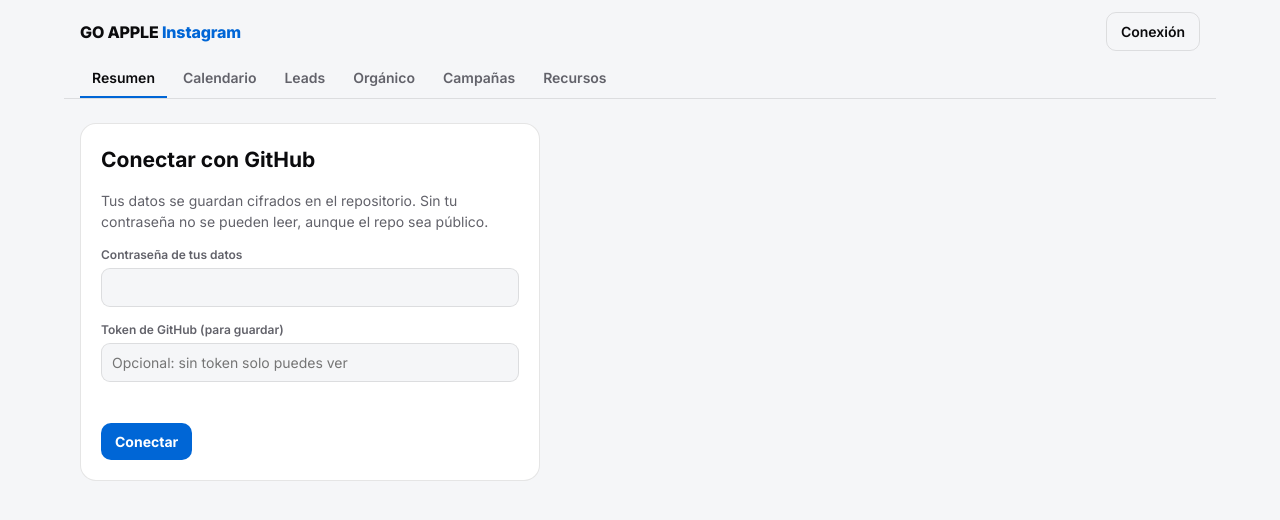
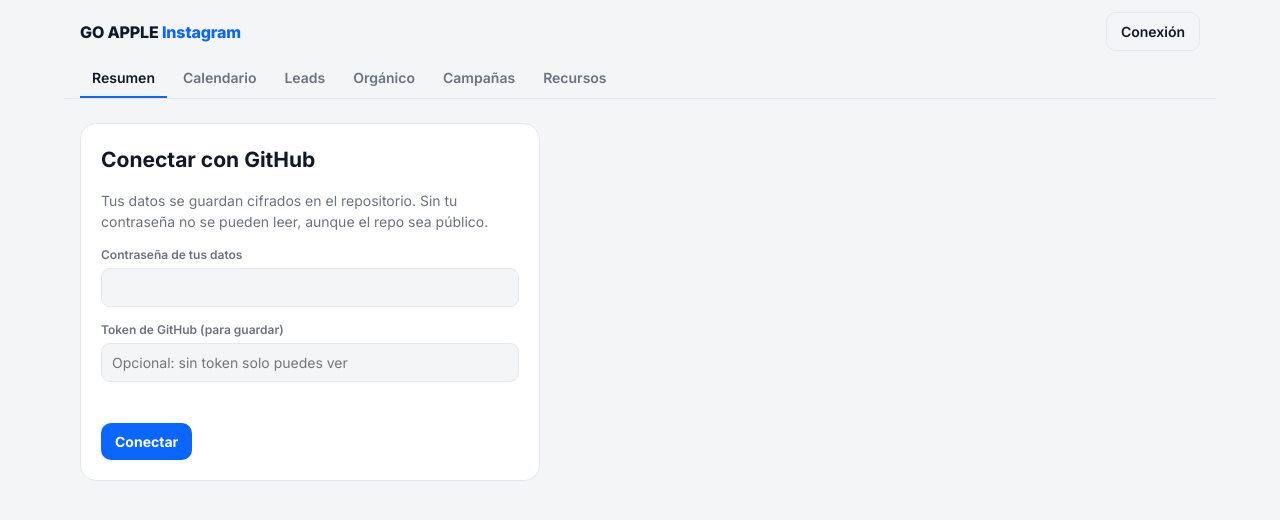
Before and after one commit to ramaskere/go-apple-sistema, a plain HTML site: page instagram.html in a window 1280 px wide. Drawn offline with Linux system fonts and the light colour scheme.

Commit message:
Reskin de la página de Instagram para que combine con el sistema de ventas
Misma paleta clara (tarjetas blancas, acento azul, tipografía Inter)
que el tema "app" del CRM, con su variante oscura equivalente a
"app-oscuro". Solo cambios de CSS (variables de color y radios),
sin tocar la lógica ni las clases del CRM (archivo totalmente aparte).

Co-Authored-By: Claude Sonnet 5 <noreply@anthropic.com>

```diff
--- a/instagram.html
+++ b/instagram.html
@@ -5,25 +5,26 @@
 <title>GO APPLE · Instagram</title>
 <meta name="robots" content="noindex">
 <link rel="preconnect" href="https://fonts.googleapis.com">
-<link rel="stylesheet" href="https://fonts.googleapis.com/css2?family=Inter:wght@400;500;600;700;800&display=swap">
+<link rel="stylesheet" href="https://fonts.googleapis.com/css2?family=Inter:wght@400;600;700;800;900&display=swap">
 <style>
 /* Layout: barra superior con pestañas, contenido en una columna ancha; tablas con scroll propio.
-   Paleta dark-first de ramaruizmkt (negro, azul de marca), con variante clara. */
+   Misma paleta y tipografía del sistema de ventas (tema "app" de GO APPLE): fondo claro,
+   tarjetas blancas redondeadas, acento azul. Respeta modo oscuro del sistema (como el tema "app-oscuro"). */
 :root {
-  --bg: #050505; --surface: #0e0e10; --raise: #151518; --line: rgba(255,255,255,.09);
-  --fg: #f4f4f5; --muted: #8f8f94; --accent: #0a84ff; --accent-ink: #ffffff;
-  --good: #30d158; --warn: #ffb340; --bad: #ff453a;
+  --bg: #f4f5f7; --surface: #ffffff; --raise: #f3f4f6; --line: #e5e7eb;
+  --fg: #111827; --muted: #6b7280; --accent: #0a66ff; --accent-ink: #ffffff;
+  --good: #16a34a; --warn: #d97706; --bad: #dc2626;
   --font: "Inter", system-ui, -apple-system, "Segoe UI", sans-serif;
-  color-scheme: dark;
+  color-scheme: light;
 }
-@media (prefers-color-scheme: light) { :root:not([data-theme="dark"]) {
-  --bg: #f5f6f8; --surface: #ffffff; --raise: #eef0f4; --line: rgba(0,0,0,.1);
-  --fg: #0b0b0d; --muted: #62626a; --accent: #0066d6; --accent-ink: #ffffff;
-  --good: #1c8a3a; --warn: #a96300; --bad: #c8261c; color-scheme: light; } }
-:root[data-theme="light"] {
-  --bg: #f5f6f8; --surface: #ffffff; --raise: #eef0f4; --line: rgba(0,0,0,.1);
-  --fg: #0b0b0d; --muted: #62626a; --accent: #0066d6; --accent-ink: #ffffff;
-  --good: #1c8a3a; --warn: #a96300; --bad: #c8261c; color-scheme: light; }
+@media (prefers-color-scheme: dark) { :root:not([data-theme="light"]) {
+  --bg: #07080d; --surface: rgba(18,20,28,.75); --raise: rgba(255,255,255,.06); --line: rgba(255,255,255,.14);
+  --fg: #f4f4f4; --muted: #a1a1aa; --accent: #3b82f6; --accent-ink: #ffffff;
+  --good: #22c55e; --warn: #f59e0b; --bad: #ef4444; color-scheme: dark; } }
+:root[data-theme="dark"] {
+  --bg: #07080d; --surface: rgba(18,20,28,.75); --raise: rgba(255,255,255,.06); --line: rgba(255,255,255,.14);
+  --fg: #f4f4f4; --muted: #a1a1aa; --accent: #3b82f6; --accent-ink: #ffffff;
+  --good: #22c55e; --warn: #f59e0b; --bad: #ef4444; color-scheme: dark; }
 
 * { box-sizing: border-box; }
 body { margin: 0; background: var(--bg); color: var(--fg); font-family: var(--font); font-size: 14px; line-height: 1.5; padding-inline: 16px; padding-block: 0 56px; }
@@ -62,12 +63,12 @@ main { padding-top: 24px; display: flex; flex-direction: column; gap: 28px; }
 .hint { color: var(--muted); font-size: 13px; }
 
 .kpis { display: grid; grid-template-columns: repeat(auto-fit, minmax(150px, 1fr)); gap: 10px; }
-.kpi { background: var(--surface); border: 1px solid var(--line); border-radius: 14px; padding: 14px 16px; display: flex; flex-direction: column; gap: 2px; min-width: 0; }
+.kpi { background: var(--surface); border: 1px solid var(--line); border-radius: 16px; padding: 14px 16px; display: flex; flex-direction: column; gap: 2px; min-width: 0; }
 .kpi b { font-size: 24px; font-weight: 800; letter-spacing: -.02em; font-variant-numeric: tabular-nums; }
 .kpi small { color: var(--muted); font-size: 12px; }
 .kpi .eyebrow { font-size: 10.5px; }
 
-.funnel { display: flex; flex-direction: column; gap: 8px; background: var(--surface); border: 1px solid var(--line); border-radius: 14px; padding: 16px; }
+.funnel { display: flex; flex-direction: column; gap: 8px; background: var(--surface); border: 1px solid var(--line); border-radius: 16px; padding: 16px; }
 .frow { display: grid; grid-template-columns: 84px 1fr 120px; gap: 12px; align-items: center; }
 .frow .track { background: var(--raise); border-radius: 6px; height: 22px; overflow: hidden; }
 .frow .fill { height: 100%; background: var(--accent); border-radius: 6px; min-width: 2px; }
@@ -75,7 +76,7 @@ main { padding-top: 24px; display: flex; flex-direction: column; gap: 28px; }
 .frow span:last-child { color: var(--muted); font-size: 12.5px; text-align: right; }
 .frow span:first-child { font-weight: 600; }
 
-.tablebox { overflow-x: auto; background: var(--surface); border: 1px solid var(--line); border-radius: 14px; }
+.tablebox { overflow-x: auto; background: var(--surface); border: 1px solid var(--line); border-radius: 16px; }
 table { border-collapse: collapse; width: 100%; min-width: 640px; }
 th { text-align: left; font-size: 11px; font-weight: 700; letter-spacing: .08em; text-transform: uppercase; color: var(--muted); padding: 10px 12px; border-bottom: 1px solid var(--line); white-space: nowrap; }
 td { padding: 10px 12px; border-bottom: 1px solid var(--line); vertical-align: middle; }
@@ -98,7 +99,7 @@ select.stage { background: var(--raise); border: 1px solid var(--line); border-r
 .chip { background: transparent; border: 1px solid var(--line); border-radius: 999px; padding: 4px 12px; font-size: 13px; font-weight: 600; color: var(--muted); cursor: pointer; }
 .chip[aria-pressed="true"] { background: var(--fg); color: var(--bg); border-color: var(--fg); }
 
-.empty { border: 1px dashed var(--line); border-radius: 14px; padding: 28px 20px; display: flex; flex-direction: column; gap: 10px; align-items: flex-start; }
+.empty { border: 1px dashed var(--line); border-radius: 16px; padding: 28px 20px; display: flex; flex-direction: column; gap: 10px; align-items: flex-start; }
 .empty p { margin: 0; color: var(--muted); max-width: 52ch; }
 .empty h3 { font-size: 16px; }
 .two { display: grid; grid-template-columns: repeat(auto-fit, minmax(300px, 1fr)); gap: 24px; }
@@ -120,7 +121,7 @@ select.stage { background: var(--raise); border: 1px solid var(--line); border-r
 .cal-head { display: flex; align-items: center; gap: 8px; flex-wrap: wrap; }
 .cal-head h2 { text-transform: none; min-width: 150px; }
 .cal-head h2::first-letter { text-transform: uppercase; }
-.cal-grid { display: grid; grid-template-columns: repeat(7, minmax(0, 1fr)); gap: 1px; background: var(--line); border: 1px solid var(--line); border-radius: 14px; overflow: hidden; }
+.cal-grid { display: grid; grid-template-columns: repeat(7, minmax(0, 1fr)); gap: 1px; background: var(--line); border: 1px solid var(--line); border-radius: 16px; overflow: hidden; }
 .cal-dow { background: var(--surface); padding: 8px; font-size: 11px; font-weight: 700; letter-spacing: .08em; text-transform: uppercase; color: var(--muted); }
 .cal-day { background: var(--surface); min-height: 104px; padding: 6px; display: flex; flex-direction: column; gap: 4px; min-width: 0; }
 .cal-day.off { background: var(--bg); }
```
